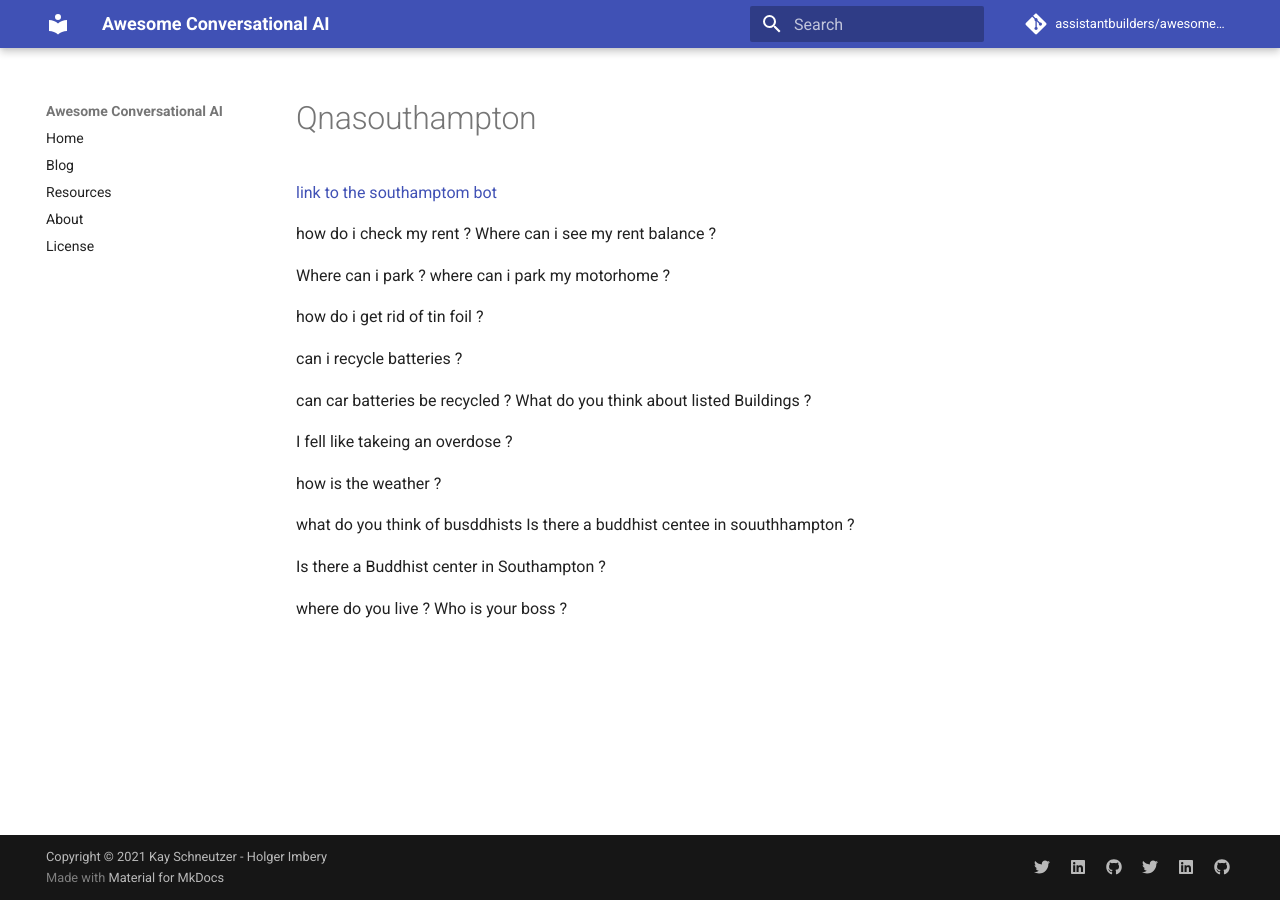
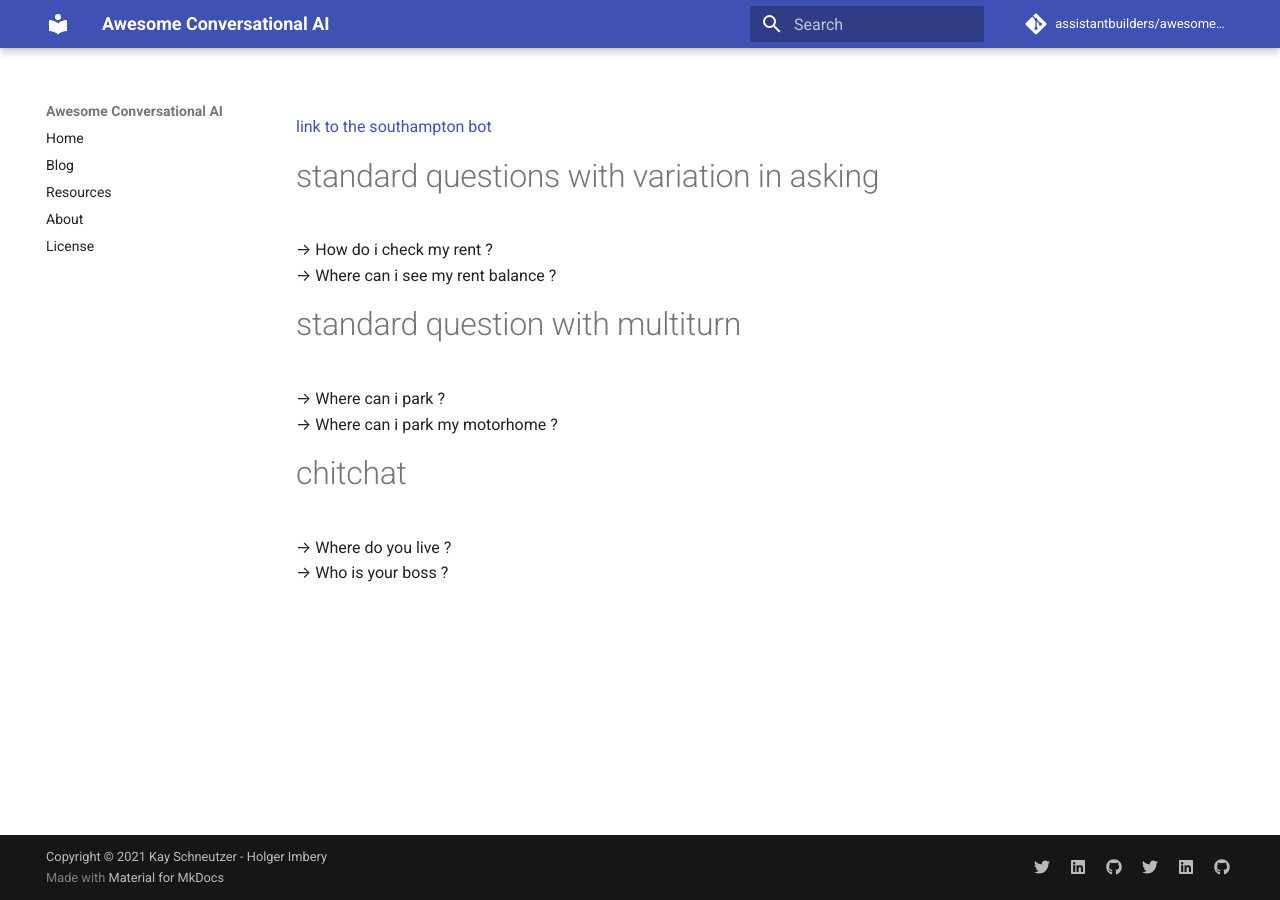
Before and after one commit to assistantbuilders/awesome-conversational-ai, an MkDocs documentation site: the page built from docs/qnasouthampton.md, in a window 1280 px wide. Built offline with MkDocs 1.6.1 and Material for MkDocs 9.7.7, drawn with Linux system fonts in a browser that asks for light colours; comment, search, counter and statistics services are not loaded.

Commit message:
refine southampton

```diff
--- a/docs/qnasouthampton.md
+++ b/docs/qnasouthampton.md
@@ -1,28 +1,18 @@
 
-[link to the southamptom bot](http://www.southampton.gov.uk/contact-us/chatbot.aspx)
+[link to the southampton bot](http://www.southampton.gov.uk/contact-us/chatbot.aspx)
+
+# standard questions with variation in asking
+&rarr; How do i check my rent ?
+<br>
+&rarr; Where can i see my rent balance ?
+
+# standard question with multiturn
+&rarr; Where can i park ?
+<br>
+&rarr; Where can i park my motorhome ?
 
 
-how do i check my rent ?
-Where can i see my rent balance ?
-
-Where can i park ?
-where can i park my motorhome ?
-
-how do i get rid of tin foil ?
-
-can i recycle batteries ?
-
-can car batteries be recycled ?
-What do you think about listed Buildings ?
-
-I fell like takeing an overdose ?
-
-how is the weather ?
-
-what do you think of busddhists
-Is there a buddhist centee in souuthhampton ?
-
-Is there a Buddhist center in Southampton ?
-
-where do you live ?
-Who is your boss ?
+# chitchat
+&rarr; Where do you live ?
+<br>
+&rarr; Who is your boss ?
```
